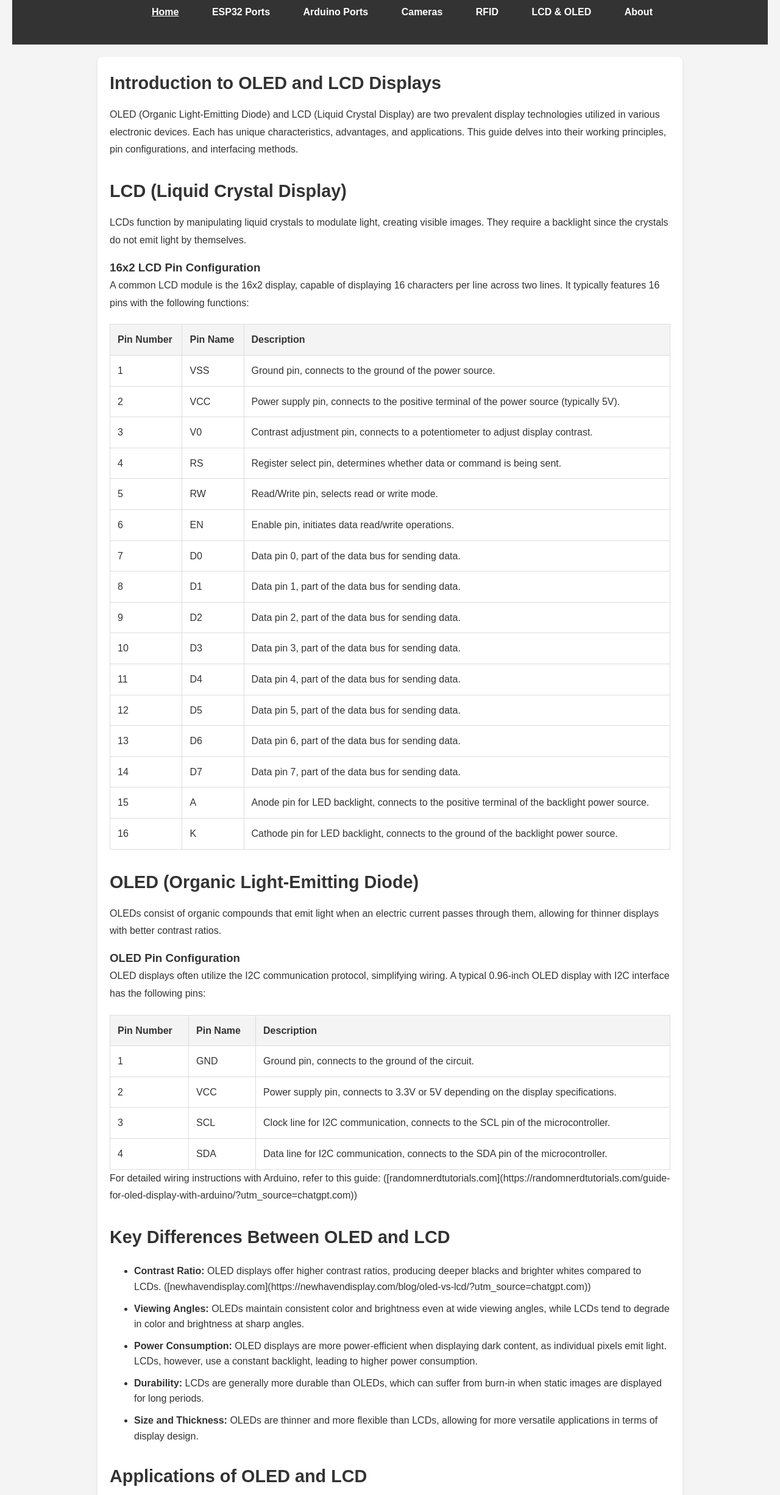
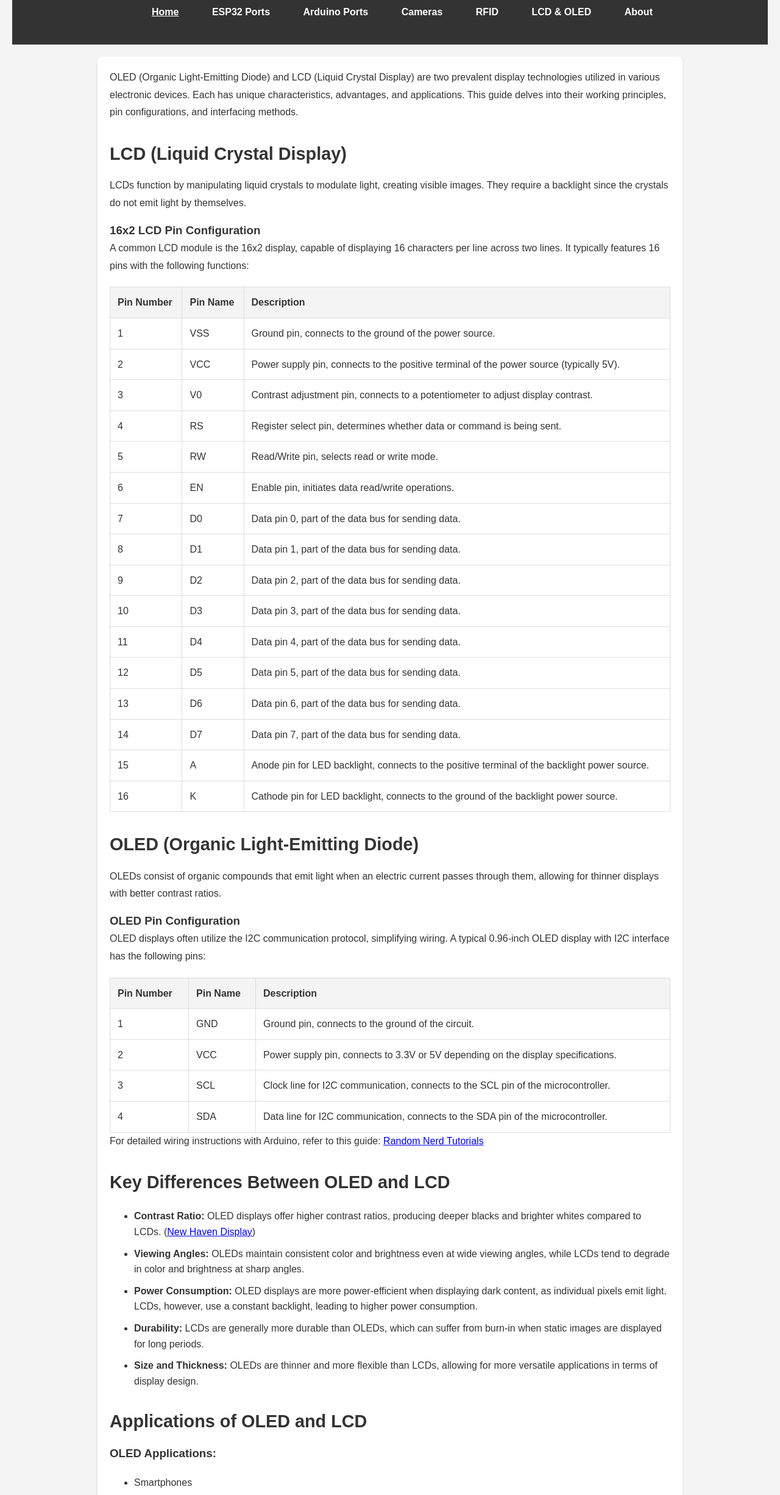
Before and after one commit to SolutionsAsService/Microcontrollers, a plain HTML site: page LCD-OLED.html in a window 1280 px wide. Shown: the part 74-2525 px from the top of the page at 61% size. Drawn offline with Linux system fonts and the light colour scheme.

Commit message:
Update LCD-OLED.html

```diff
--- a/LCD-OLED.html
+++ b/LCD-OLED.html
@@ -2,7 +2,7 @@
 <html lang="en">
 <head>
   <meta charset="UTF-8">
-  <meta name="viewport" content="width=device-width, initial-scale=1">
+  <meta name="viewport" content="width=device-width, initial-scale=1.0">
   <title>LCD/OLED Displays</title>
   <link rel="stylesheet" href="styles.css">
 </head>
@@ -24,22 +24,15 @@
 
   <main>
     <section>
-      <h2>Introduction to OLED and LCD Displays</h2>
-      <p>
-        OLED (Organic Light-Emitting Diode) and LCD (Liquid Crystal Display) are two prevalent display technologies utilized in various electronic devices. Each has unique characteristics, advantages, and applications. This guide delves into their working principles, pin configurations, and interfacing methods.
-      </p>
+      <p>OLED (Organic Light-Emitting Diode) and LCD (Liquid Crystal Display) are two prevalent display technologies utilized in various electronic devices. Each has unique characteristics, advantages, and applications. This guide delves into their working principles, pin configurations, and interfacing methods.</p>
     </section>
 
     <section>
       <h2>LCD (Liquid Crystal Display)</h2>
-      <p>
-        LCDs function by manipulating liquid crystals to modulate light, creating visible images. They require a backlight since the crystals do not emit light by themselves.
-      </p>
+      <p>LCDs function by manipulating liquid crystals to modulate light, creating visible images. They require a backlight since the crystals do not emit light by themselves.</p>
       <h3>16x2 LCD Pin Configuration</h3>
-      <p>
-        A common LCD module is the 16x2 display, capable of displaying 16 characters per line across two lines. It typically features 16 pins with the following functions:
-      </p>
-      <table border="1">
+      <p>A common LCD module is the 16x2 display, capable of displaying 16 characters per line across two lines. It typically features 16 pins with the following functions:</p>
+      <table>
         <tr>
           <th>Pin Number</th>
           <th>Pin Name</th>
@@ -130,14 +123,10 @@
 
     <section>
       <h2>OLED (Organic Light-Emitting Diode)</h2>
-      <p>
-        OLEDs consist of organic compounds that emit light when an electric current passes through them, allowing for thinner displays with better contrast ratios.
-      </p>
+      <p>OLEDs consist of organic compounds that emit light when an electric current passes through them, allowing for thinner displays with better contrast ratios.</p>
       <h3>OLED Pin Configuration</h3>
-      <p>
-        OLED displays often utilize the I2C communication protocol, simplifying wiring. A typical 0.96-inch OLED display with I2C interface has the following pins:
-      </p>
-      <table border="1">
+      <p>OLED displays often utilize the I2C communication protocol, simplifying wiring. A typical 0.96-inch OLED display with I2C interface has the following pins:</p>
+      <table>
         <tr>
           <th>Pin Number</th>
           <th>Pin Name</th>
@@ -164,15 +153,13 @@
           <td>Data line for I2C communication, connects to the SDA pin of the microcontroller.</td>
         </tr>
       </table>
-      <p>
-        For detailed wiring instructions with Arduino, refer to this guide: ([randomnerdtutorials.com](https://randomnerdtutorials.com/guide-for-oled-display-with-arduino/?utm_source=chatgpt.com))
-      </p>
+      <p>For detailed wiring instructions with Arduino, refer to this guide: <a href="https://randomnerdtutorials.com/guide-for-oled-display-with-arduino/?utm_source=chatgpt.com">Random Nerd Tutorials</a></p>
     </section>
 
     <section>
       <h2>Key Differences Between OLED and LCD</h2>
       <ul>
-        <li><strong>Contrast Ratio:</strong> OLED displays offer higher contrast ratios, producing deeper blacks and brighter whites compared to LCDs. ([newhavendisplay.com](https://newhavendisplay.com/blog/oled-vs-lcd/?utm_source=chatgpt.com))</li>
+        <li><strong>Contrast Ratio:</strong> OLED displays offer higher contrast ratios, producing deeper blacks and brighter whites compared to LCDs. (<a href="https://newhavendisplay.com/blog/oled-vs-lcd/?utm_source=chatgpt.com">New Haven Display</a>)</li>
         <li><strong>Viewing Angles:</strong> OLEDs maintain consistent color and brightness even at wide viewing angles, while LCDs tend to degrade in color and brightness at sharp angles.</li>
         <li><strong>Power Consumption:</strong> OLED displays are more power-efficient when displaying dark content, as individual pixels emit light. LCDs, however, use a constant backlight, leading to higher power consumption.</li>
         <li><strong>Durability:</strong> LCDs are generally more durable than OLEDs, which can suffer from burn-in when static images are displayed for long periods.</li>
@@ -200,9 +187,10 @@
       </ul>
     </section>
 
-    <footer>
-      <p>Information sourced from various technical manuals and datasheets.</p>
-    </footer>
   </main>
+
+  <footer>
+    <p>Information sourced from various technical manuals and datasheets.</p>
+  </footer>
 </body>
 </html>
```
